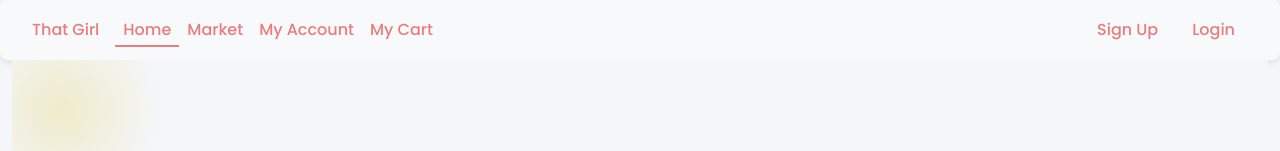
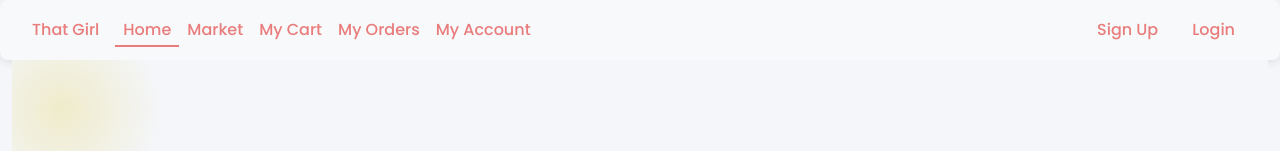
Before and after one commit to rahmakorish/fullstack-Ecommerce-project---NTI, an Angular app in the folder front/: page /home in a window 1280 px wide. Shown: the top 151 px of the page. Built offline with nearby package versions, Linux system fonts and the light colour scheme; no server answers.

Commit message:
updating header

```diff
--- a/front/src/app/layout/header/header.html
+++ b/front/src/app/layout/header/header.html
@@ -12,6 +12,12 @@
         <li class="nav-item">
           <a class="nav-link" routerLink="marketplace" routerLinkActive="activeLink">Market</a>
         </li>
+         <li class="nav-item">
+          <a class="nav-link" routerLink="cart" routerLinkActive="activeLink">My Cart</a>
+        </li>
+         <li class="nav-item">
+          <a class="nav-link" routerLink="order" routerLinkActive="activeLink">My Orders</a>
+        </li>
         <li class="nav-item">
           <a class="nav-link" routerLink="account" routerLinkActive="activeLink">My Account</a>
         </li>
@@ -21,12 +27,7 @@
         <li class="nav-item">
           <a class="nav-link" routerLink="testimonial" routerLinkActive="activeLink">Testimonial</a>
         </li> -->
-        <li class="nav-item">
-          <a class="nav-link" routerLink="cart" routerLinkActive="activeLink">My Cart</a>
-        </li>
-        <!-- <li class="nav-item">
-          <a class="nav-link" routerLink="order" routerLinkActive="activeLink">My Orders</a>
-        </li> -->
+
       </ul>
       <div class="d-flex">
         @if(!isloggedin){
```
Also changed, not shown: front/src/app/layout/cart/cart.ts (+0 -11 lines), 1 other file (tests, documents, lock files or other folders).
